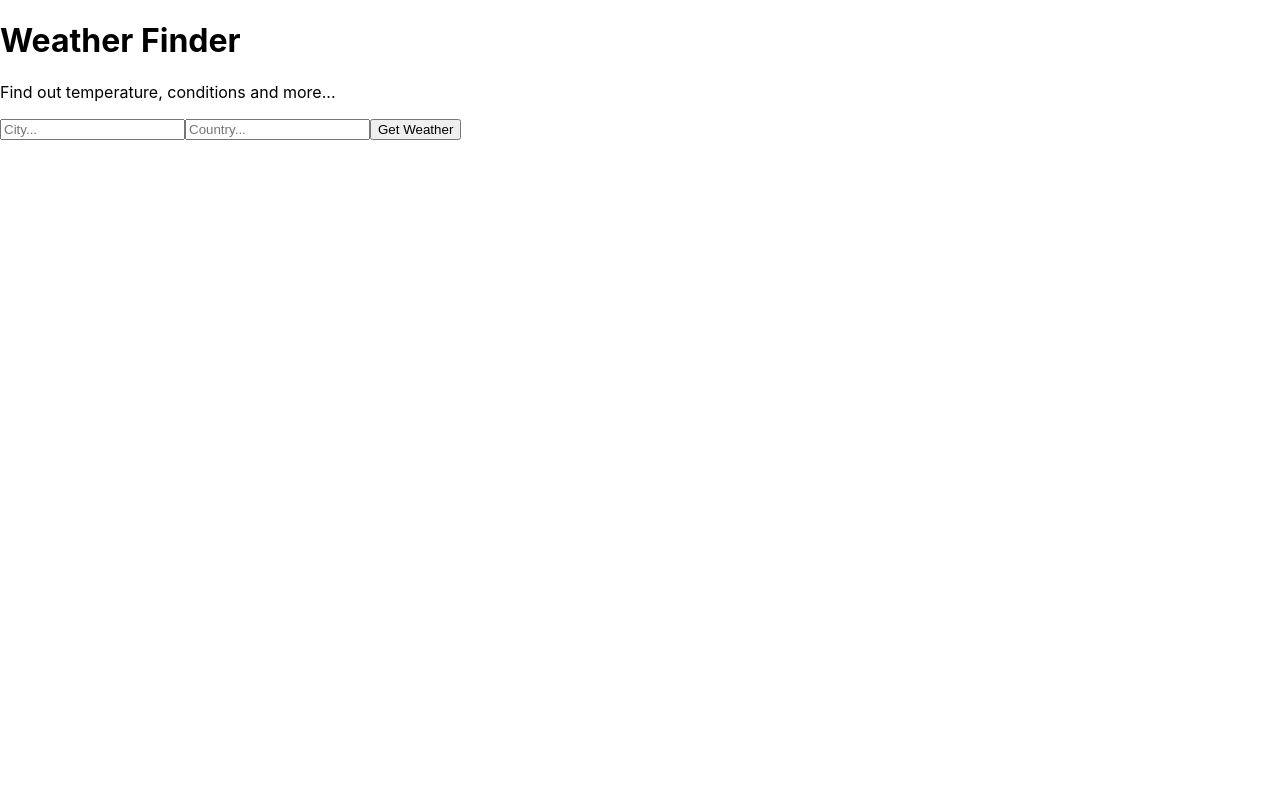
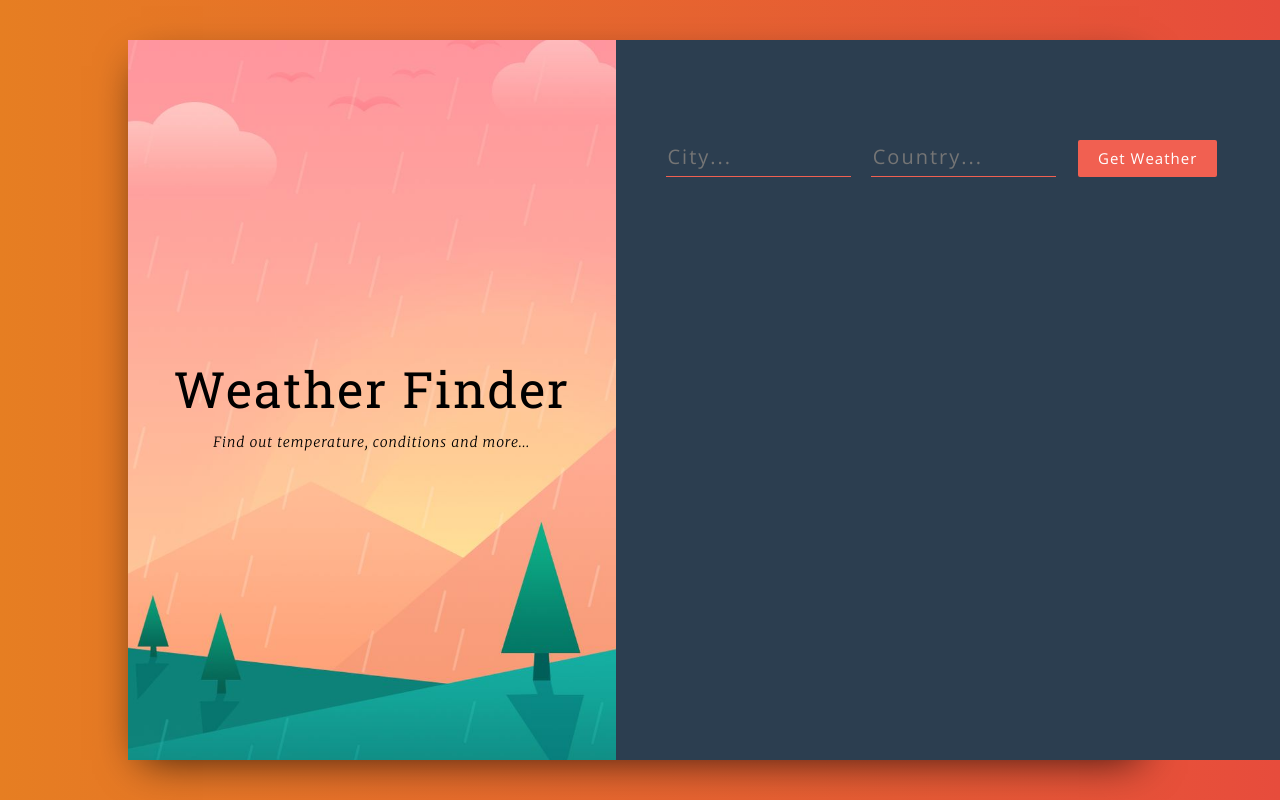
Before and after one commit to nlukjanov/weather-app-react, a React (Create React App) app: page / in a window 1280 px wide. Built offline with nearby package versions, Linux system fonts and the light colour scheme.

Commit message:
added styling

```diff
--- a/package.json
+++ b/package.json
@@ -3,6 +3,7 @@
   "version": "0.1.0",
   "private": true,
   "dependencies": {
+    "bootstrap": "^3.3.7",
     "react": "^16.7.0",
     "react-dom": "^16.7.0",
     "react-scripts": "2.1.3"
--- /dev/null
+++ b/src/App.css
@@ -0,0 +1,127 @@
+@import url('https://fonts.googleapis.com/css?family=Merriweather:100,200,300,300i,400,400i,700');
+@import url('https://fonts.googleapis.com/css?family=Roboto+Slab:400,700');
+@import url('https://fonts.googleapis.com/css?family=Open+Sans:300,400');
+
+body {
+  font-family: "Open Sans", serif;
+}
+
+.wrapper {
+  background: linear-gradient(to right, #e67e22, #e74c3c);
+  height: 100vh;
+  display: flex;
+  justify-content: center;
+  align-items: center;
+}
+
+.main {
+  height: 90vh;
+  background: #fff;
+  box-shadow: 0px 13px 40px -13px rgba(0,0,0,0.75);
+  width: 80%;
+  margin: 0 auto;
+}
+
+.title-container {
+  height: 90vh;
+  background: url("img/bg.jpg") center center no-repeat;
+  background-size: cover;
+  display: flex;
+  align-items: center;
+  justify-content: center;
+  text-align: center;
+  color: #000;
+}
+
+.title-container__title {
+  font-size: 50px;
+  letter-spacing: 2px;
+  line-height: 1.3;
+  font-family: 'Roboto Slab', serif;
+}
+
+.title-container__subtitle {
+  font-style: italic;
+  font-weight: 100;
+  letter-spacing: 1px;
+  line-height: 1.5;
+  font-family: "Merriweather", serif;
+}
+
+.form-container {
+  background-color: #2c3e50;
+  height: 90vh;
+  padding-top: 100px;
+  padding-left: 50px;
+}
+
+input[type="text"] {
+  background-color: transparent;
+  border: 0;
+  border-bottom: solid 1px #f16051;
+  width: 30%;
+  padding-bottom: 4px;
+  color: #fff !important;
+  font-weight: lighter;
+  letter-spacing: 2px;
+  margin-bottom: 30px;
+  margin-right: 20px;
+  font-size: 20px;
+}
+
+input[type="text"] {
+    outline: none;
+}
+
+input:-webkit-autofill {
+    -webkit-box-shadow: 0 0 0 30px #2c3e50 inset;
+    -webkit-text-fill-color: #fff !important;
+}
+
+button {
+  border: 0;
+  padding: 8px 20px;
+  margin: 0 2px;
+  border-radius: 2px;
+  font-weight: lighter;
+  letter-spacing: 1px;
+  font-size: 15px;
+  cursor: pointer;
+  background-color: #f16051;
+  color: #fff;
+  font-weight: 100;
+}
+
+button:active {
+  outline: none;
+}
+
+.weather__info {
+  width: 60%;
+  font-size: 20px;
+  font-weight: 200;
+  letter-spacing: 2px;
+}
+
+.weather__key {
+  color: #f16051;
+  border-bottom: solid 2px rgba(255,255,255,0.06);
+  padding: 20px 0 20px 0;
+  font-weight: 400;
+}
+
+.weather__key:last-child {
+  border: 0;
+}
+
+.weather__value {
+  color: #fff;
+  font-weight: 200;
+}
+
+.weather__error {
+  color: #f16051;
+  font-size: 20px;
+  letter-spacing: 1px;
+  font-weight: 200;
+}
--- a/src/App.js
+++ b/src/App.js
@@ -51,7 +51,14 @@
   render() {
     return (
       <div>
+        <div className="wrapper">
+          <div className="main">
+            <div className="container">
+              <div className="row">
+                <div className="col-xs-5 title-container">
                   <Titles />
+                </div>
+                <div className="col-xs-7 form-container">
                   <Form getWeather={this.getWeather} />
                   <Weather
                     temperature={this.state.temperature}
@@ -62,6 +69,11 @@
                     error={this.state.error}
                   />
                 </div>
+              </div>
+            </div>
+          </div>
+        </div>
+      </div>
     );
   }
 }
--- a/src/components/Titles.js
+++ b/src/components/Titles.js
@@ -2,8 +2,8 @@
 
 const Titles = () => (
   <div>
-    <h1>Weather Finder</h1>
-    <p>Find out temperature, conditions and more...</p>
+    <h1 className="title-container__title">Weather Finder</h1>
+    <p className="title-container__subtitle">Find out temperature, conditions and more...</p>
   </div>
 );
 
--- a/src/components/Weather.js
+++ b/src/components/Weather.js
@@ -1,33 +1,34 @@
 import React, { Component } from 'react';
 
 const Weather = props => (
-  <div>
+  <div className="weather__info">
     {
       props.city && props.country &&
-      <p>
-        Location: {props.city}, {props.country}
+      <p className="weather__key">
+        Location:
+        <span className="weather__value"> {props.city}, {props.country}</span>
       </p>
     }
     {
       props.temperature &&
-      <p>
-        Temperature: {props.temperature}
+      <p className="weather__key">
+        Temperature: <span className="weather__value"> {props.temperature} C</span>
       </p>
     }
     {
       props.humidity &&
-      <p>
-        Humidity: {props.humidity}
+      <p className="weather__key">
+        Humidity: <span className="weather__value"> {props.humidity}</span>
       </p>
     }
     {
       props.description &&
-      <p>
-        Condition: {props.description}
+      <p className="weather__key">
+        Condition: <span className="weather__value"> {props.description}</span>
       </p>
     }
     {
-      props.error && <p>{props.error}</p>
+      props.error && <p className="weather__error">{props.error}</p>
     }
   </div>
 );
--- a/src/index.js
+++ b/src/index.js
@@ -1,6 +1,7 @@
 import React from 'react';
 import ReactDOM from 'react-dom';
-import './index.css';
+import 'bootstrap/dist/css/bootstrap.min.css';
+import './App.css';
 import App from './App';
 import * as serviceWorker from './serviceWorker';
 
```
Also changed, not shown: src/img/bg.jpg (added), 1 other file (tests, documents, lock files or other folders). Lines whose indentation alone changed are shown as unchanged.
